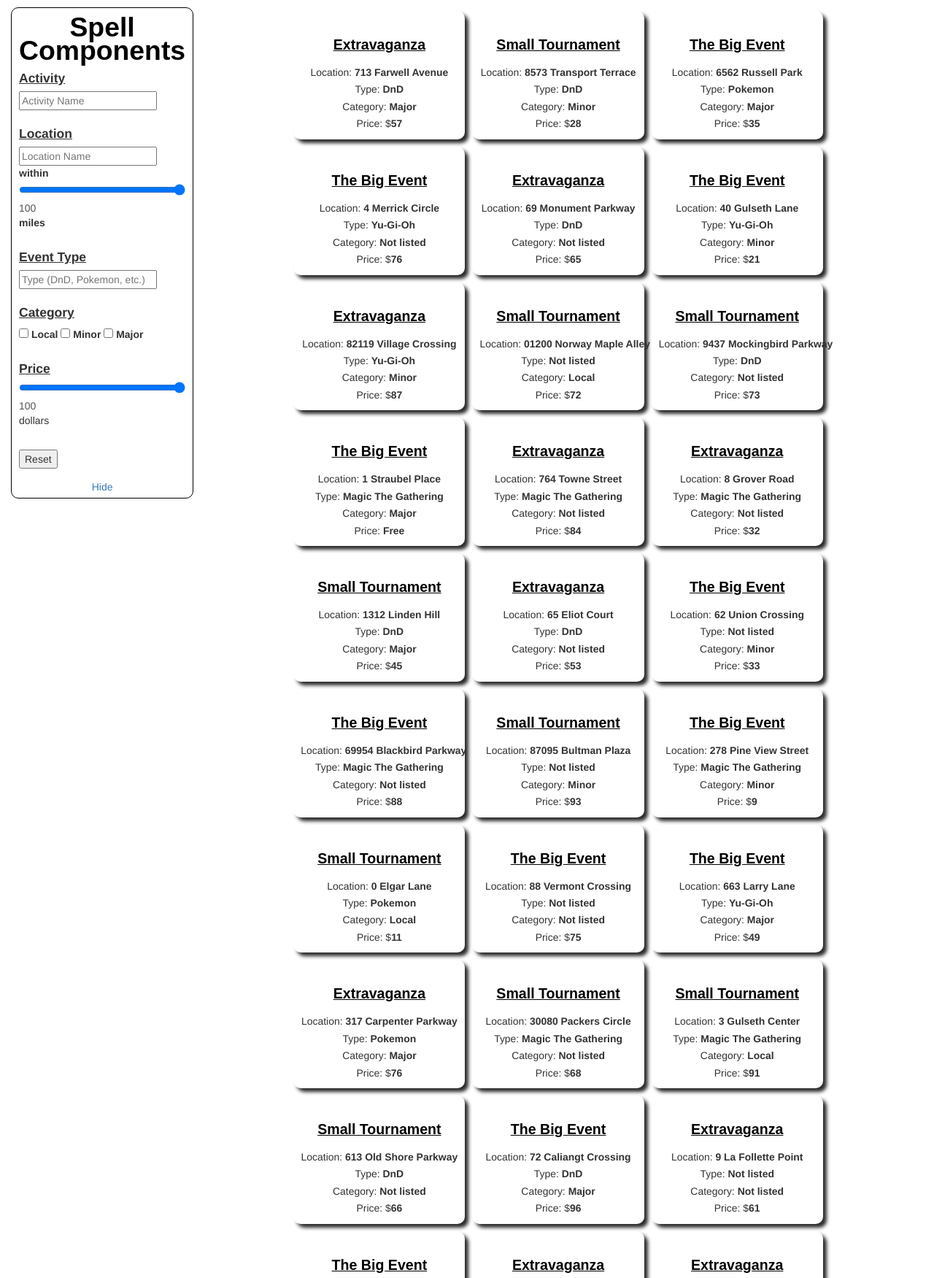
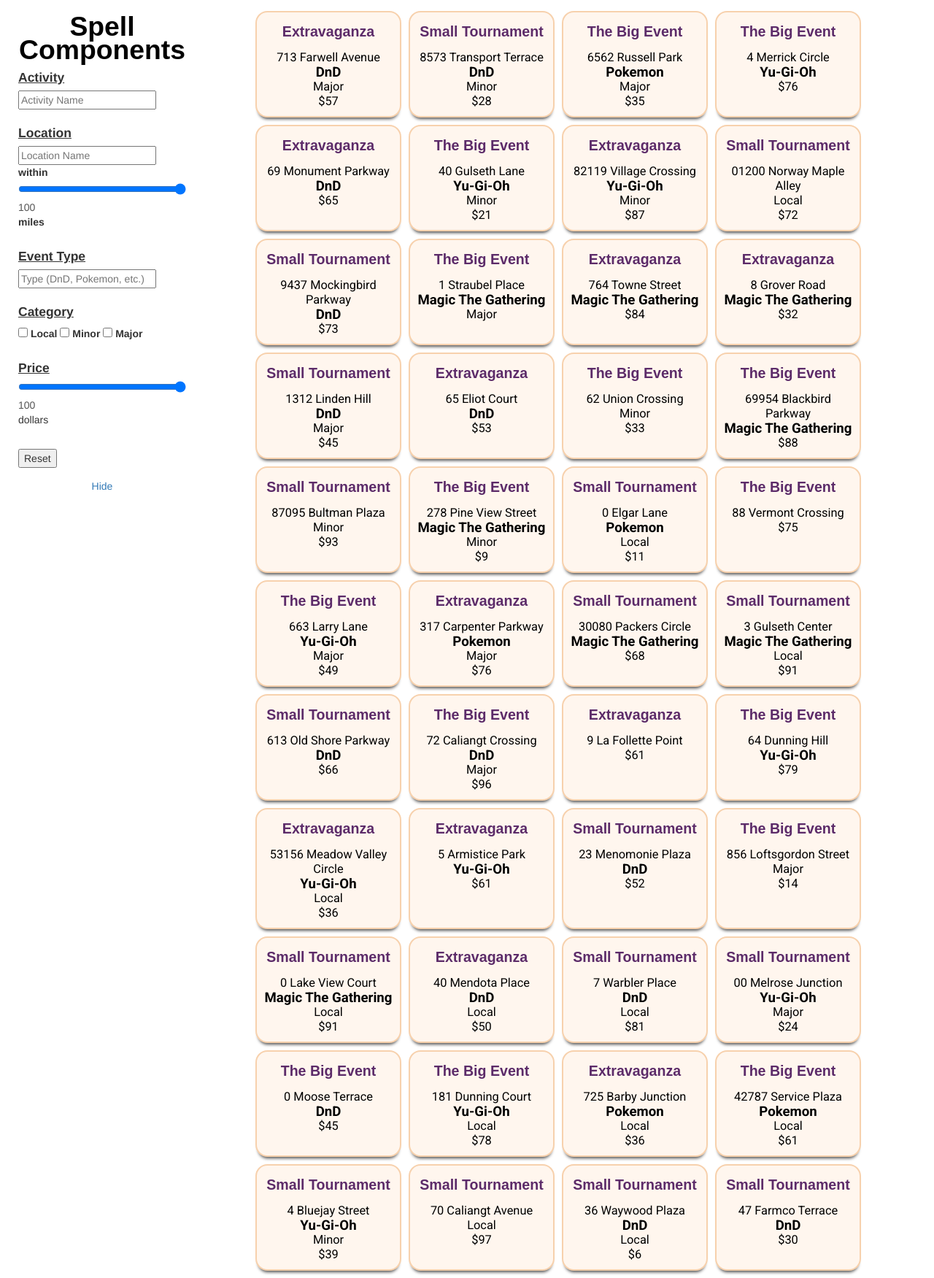
Before and after one commit to gillemic/TheLocatorSpell, a Flask app: page /events in a window 1280 px wide. Shown: the part 169-1920 px from the top of the page at 73% size. Run offline with Flask 3, Linux system fonts and the light colour scheme; some libraries are stand-ins or nearby versions; some web fonts are replaced.

Commit message:
A lot more changes
Updated the base.css to conform more with the UX design. Started working on the events page UI layout.

```diff
--- a/app/static/CSS/index.css
+++ b/app/static/CSS/index.css
@@ -285,7 +285,6 @@
 }
 
 .form-wrapper {
-    border: 1px solid black;
     border-radius: 1rem;
     display: block;
     flex: 1 1;
@@ -337,11 +336,13 @@
 }
 
 #pageData {
+    max-width: 80%;
     display: flex;
     flex: 8 8 25%;
     flex-wrap: wrap;
     justify-content: center;
     padding: 0 1rem;
+    margin: auto;
 }
 
 #no-results {
@@ -349,23 +350,30 @@
 }
 
 .event {
-    background-color: white;
+    background-color: #fff6ee;
     font-size: calc(1rem + 0.5vw);
     text-align: center;
+    font-weight: 400;
+    line-height: 20px;
+    font-family: 'Roboto', sans-serif;
     padding: 1rem;
     margin: 0.5rem;
-    flex: 1 1 24%;
-    max-width: 24%;
+    flex: 1 1 15%;
+    max-width: 15%;
     min-width: 200px;
-    white-space: nowrap;
-    box-shadow: 0.5rem 0.5rem 0.5rem rgb(43, 43, 43);
-    border-radius: 1rem;
+    box-shadow:  0 6px 4px -4px rgba(0,0,0,0.7);
+    border-radius: 1em;
+    border: 2px solid;
+    border-color: #f7d1ad;
+    color: Black;
+
 }
 
 .event h2 {
     font-size: calc(1rem + 0.75vw);
     font-weight: 700;
-    text-decoration: underline;
+    margin-top: 0px;
+    color: #5C2B69;
 }
 
 /* The Modal (background) */
--- a/app/templates/base.html
+++ b/app/templates/base.html
@@ -6,6 +6,7 @@
 <link rel="preconnect" href="https://fonts.gstatic.com" crossorigin>
 <link href="https://fonts.googleapis.com/css2?family=Akshar:wght@500;600&family=Newsreader:opsz,wght@6..72,700&family=Roboto:wght@400;500;700&display=swap" rel="stylesheet">
 <link rel="icon" type="image/x-icon" href="{{ url_for('static', filename='Logo1.ico') }}">
+
 <title>
 {% block title %}
   {% if title %}{{ title }} - The Locator Spell{% else %}Welcome to The Locator Spell{% endif %}
--- a/app/templates/events.html
+++ b/app/templates/events.html
@@ -68,13 +68,13 @@
                 {% for piece in data %}
                     <div class="event">
                         <h2>{{ piece.Name }}</h2>
-                        <small>Location: <b>{{ piece.Location }}</b></small>
-                        <br>
-                        <small>Type: <b>{{ piece.Type if piece.Type else 'Not listed' }}</b></small>
-                        <br>
-                        <small>Category: <b>{{ piece.Event_Cat if piece.Event_Cat else 'Not listed'}}</b></small>
-                        <br>
-                        <small>Price: {{ '$' if piece.Price }}<b>{{ piece.Price if piece.Price else 'Free' }}</b></small>
+                        <div class="body-text">{{ piece.Location }}</div>
+
+                        <div class="call-out">{{ piece.Type if piece.Type}}</div>
+
+                        <div>{{ piece.Event_Cat if piece.Event_Cat }}</div>
+
+                        <div>{{ '$' if piece.Price }}{{ piece.Price if piece.Price }}</div>
                     </div>
                 {% endfor %}
                 <div id="no-results">No results found</div>
@@ -100,5 +100,6 @@
                 quickSearch(query);
             </script>
         {% endif %}
+
     </div>
 {% endblock %}
--- a/app/templates/index.html
+++ b/app/templates/index.html
@@ -8,7 +8,7 @@
                 <form action="/events" method="GET">
                     <div class="search-bar">
                         <input type="text" class="quickSearch" name="query"
-                            placeholder="Search" />
+                            placeholder="Quick Cast" />
                         <button class="search-button" type="submit">
                             Search
                         </button>
```
